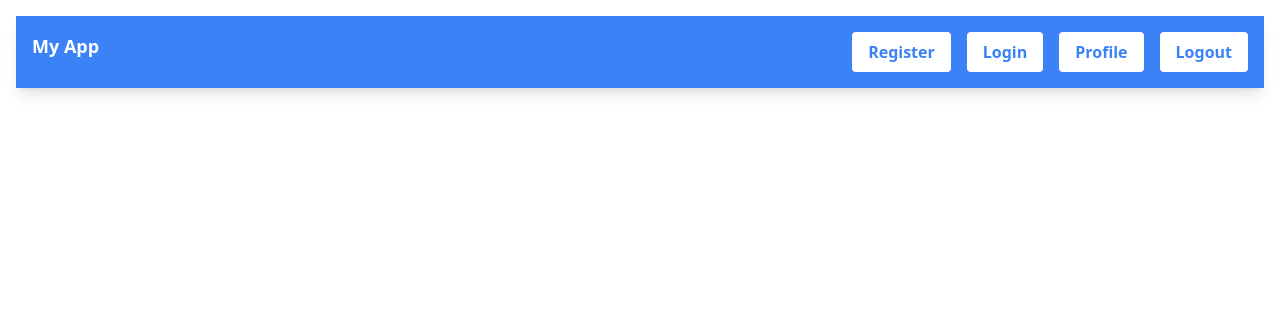
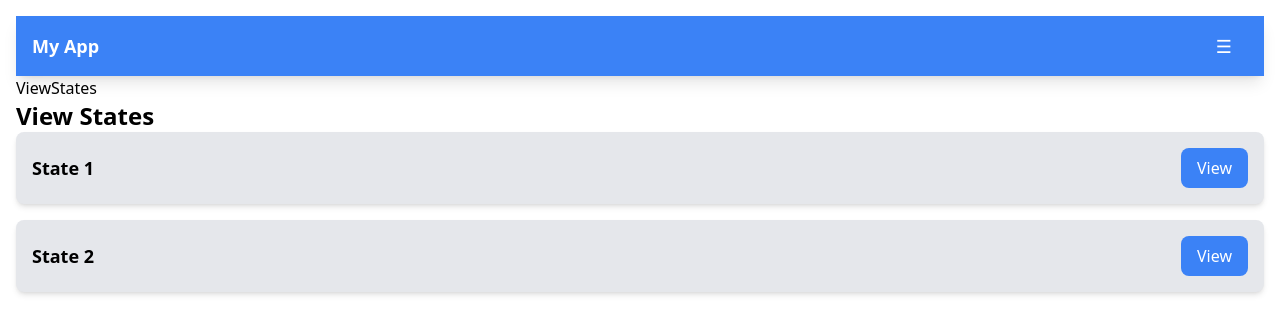
Before and after one commit to SumethVindunu/FitSphere, a React (Create React App) app in the folder frontend/: page /viewstates in a window 1280 px wide. Shown: the top 334 px of the page. Built offline with nearby package versions, Linux system fonts and the light colour scheme.

Commit message:
Create Sidebar

```diff
--- a/frontend/src/App.js
+++ b/frontend/src/App.js
@@ -12,6 +12,7 @@ import Register from './components/Reginster/Register';
 import Navbar from './components/Navbar/Navbar';
 import Login from './components/Login/Login';
 import Profile from './components/Profile/Profile';
+import ViewStates from './components/Status/ViewStates';
 
 function App() {
   return (
@@ -42,6 +43,8 @@ function App() {
           <Route path="/login" element={<Login />} />
           <Route path="/profile" element={<Profile />} />
           {/* navbar */}
+          <Route path="/viewstates" element={<ViewStates />} />
+          {/* 404 */}
 
 
 
--- a/frontend/src/components/Navbar/Navbar.js
+++ b/frontend/src/components/Navbar/Navbar.js
@@ -1,8 +1,15 @@
-import React from 'react'
+import React, { useState } from 'react';
+import { Link } from 'react-router-dom'; // Import Link from React Router
 import { toast } from 'react-toastify';
 import 'react-toastify/dist/ReactToastify.css';
 
 const Navbar = () => {
+  const [isSidebarOpen, setIsSidebarOpen] = useState(false);
+
+  const toggleSidebar = () => {
+    setIsSidebarOpen(!isSidebarOpen);
+  };
+
   const handleLogout = () => {
     localStorage.removeItem('userId');
     toast.error("Logout successful");
@@ -10,51 +17,104 @@ const Navbar = () => {
       window.location.href = "/login";
     }, 2000);
   };
+
   return (
     <div>
+      {/* Navbar */}
       <nav className="bg-blue-500 p-4 shadow-lg">
-        <div className="container mx-auto flex  ">
+        <div className="container mx-auto flex items-center">
           <div
             className="text-white text-lg font-bold cursor-pointer"
             onClick={() => (window.location.href = "/")}
           >
             My App
           </div>
+          <button
+            className="ml-auto text-white text-lg focus:outline-none mr-4"
+            onClick={toggleSidebar}
+          >
+            ☰
+          </button>
+        </div>
+      </nav>
 
-          <div className="ml-auto flex space-x-4 ">
-            <button
-              className="bg-white text-blue-500 hover:bg-gray-100 font-bold py-2 px-4 rounded transition duration-300 ease-in-out"
-              onClick={() => (window.location.href = "/register")}
+      {/* Sidebar */}
+      <div
+        className={`fixed top-0 left-0 h-full bg-gray-800 text-white w-64 transform ${
+          isSidebarOpen ? 'translate-x-0' : '-translate-x-full'
+        } transition-transform duration-300 ease-in-out`}
+      >
+        <div className="p-4">
+          <h2 className="text-xl font-bold">Menu</h2>
+          <ul className="mt-4 space-y-2">
+          <li>
+              <Link
+                to="/"
+                className="w-full text-left hover:bg-gray-700 p-2 rounded block"
+              >
+                Home
+              </Link>
+            </li>
+            <li>
+              <Link
+                to="/additem"
+                className="w-full text-left hover:bg-gray-700 p-2 rounded block"
+              >
+                Add Posts
+              </Link>
+            </li>
+            <li>
+              <Link
+                to="/viewstates"
+                className="w-full text-left hover:bg-gray-700 p-2 rounded block"
+              >
+                View My Posts
+              </Link>
+            </li>
+
+            <li>
+              <Link
+                to="/register"
+                className="w-full text-left hover:bg-gray-700 p-2 rounded block"
               >
                 Register
-            </button>
-            <button
-              className="bg-white text-blue-500 hover:bg-gray-100 font-bold py-2 px-4 rounded transition duration-300 ease-in-out"
-              onClick={() => (window.location.href = "login")}
+              </Link>
+            </li>
+            <li>
+              <Link
+                to="/login"
+                className="w-full text-left hover:bg-gray-700 p-2 rounded block"
               >
                 Login
-            </button>
-            <button
-              className="bg-white text-blue-500 hover:bg-gray-100 font-bold py-2 px-4 rounded transition duration-300 ease-in-out"
-              onClick={() => (window.location.href = "profile")}
+              </Link>
+            </li>
+            <li>
+              <Link
+                to="/profile"
+                className="w-full text-left hover:bg-gray-700 p-2 rounded block"
               >
                 Profile
-            </button>
+              </Link>
+            </li>
+            <li>
               <button
-              className="bg-white text-blue-500 hover:bg-red-400 hover:text-white font-bold py-2 px-4 rounded transition duration-300 ease-in-out"
+                className="w-full text-left hover:bg-red-500 p-2 rounded"
                 onClick={handleLogout}
               >
                 Logout
               </button>
-
-
-
+            </li>
+          </ul>
+        </div>
+        <button
+          className="absolute top-4 right-4 text-white text-lg focus:outline-none"
+          onClick={toggleSidebar}
+        >
+          ✕
+        </button>
       </div>
     </div>
-      </nav>
+  );
+};
 
-    </div>
-  )
-}
-
-export default Navbar
+export default Navbar;
--- /dev/null
+++ b/frontend/src/components/Status/ViewStates.js
@@ -0,0 +1,25 @@
+import React from 'react'
+
+const ViewStates = () => {
+  return (
+    <div>ViewStates
+        <h1 className='text-2xl font-bold'>View States</h1>
+        <div className='flex flex-col'>
+            <div className='flex justify-between items-center bg-gray-200 p-4 rounded-lg shadow-md mb-4'>
+            <div className='flex items-center'>
+                <span className='text-lg font-semibold'>State 1</span>
+            </div>
+            <button className='bg-blue-500 text-white px-4 py-2 rounded-lg'>View</button>
+            </div>
+            <div className='flex justify-between items-center bg-gray-200 p-4 rounded-lg shadow-md mb-4'>
+            <div className='flex items-center'>
+                <span className='text-lg font-semibold'>State 2</span>
+            </div>
+            <button className='bg-blue-500 text-white px-4 py-2 rounded-lg'>View</button>
+            </div>
+        </div>
+    </div>
+  )
+}
+
+export default ViewStates
```
Lines whose indentation alone changed are shown as unchanged.
